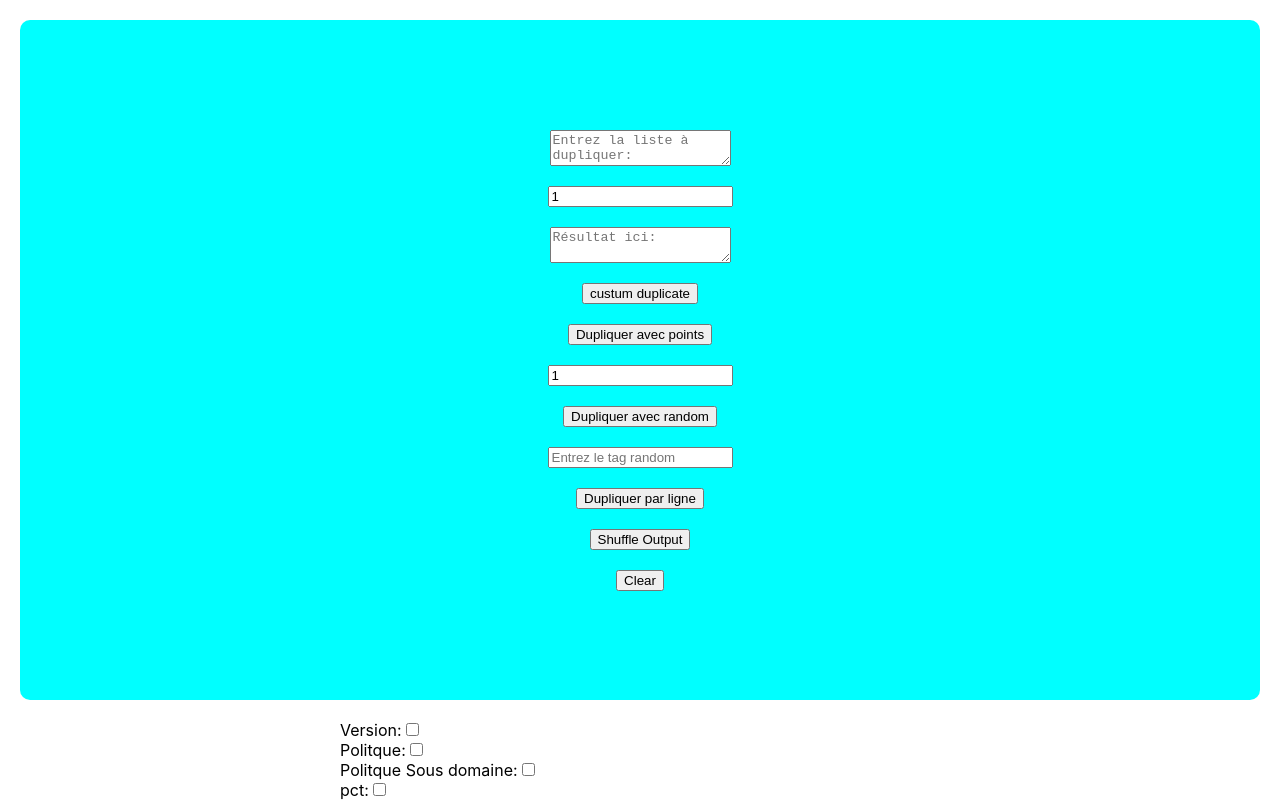
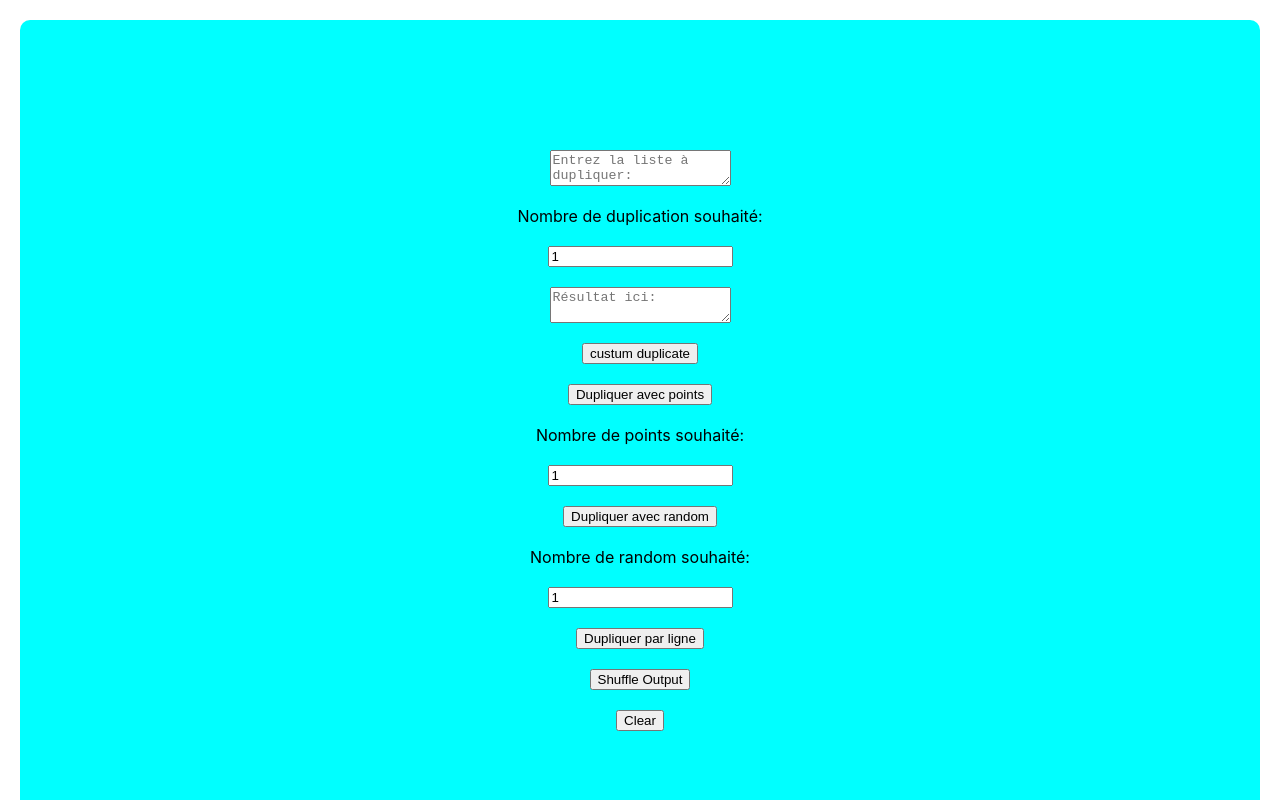
Before and after one commit to benchaayabayoub/Requests-tool, a React (Create React App) app in the folder frontend/: page / in a window 1280 px wide. Both pictures are taken after a click on the button "custum duplicate". Shown: the top 800 px of the page. Built offline with nearby package versions, Linux system fonts and the light colour scheme.

Commit message:
Derniere mise à jour

```diff
--- a/frontend/src/composants/Composant.module.css
+++ b/frontend/src/composants/Composant.module.css
@@ -4,7 +4,7 @@
     justify-content: center;
     flex-direction: column;
     align-items: center;
-    height: 80lvb;
+    height: 100lvb;
     margin: 20px;
     padding: 20px;
     border-radius: 10px;
--- a/frontend/src/composants/Duplicate.js
+++ b/frontend/src/composants/Duplicate.js
@@ -8,10 +8,10 @@ function Duplicate(){
   const [nbrPoints,setNbrPoints]=useState(1);
   const [output,setOutput]=useState("");
   const [btn,setBtn]=useState(false);
-  const [txtRandom,setTxtRandom]=useState("");
+  const [nbrRandom,setNbrRandom]=useState(1);
 
 
-  function custumDuplicate(){
+  function custumDuplicatePoints(){
 
       const rows=input.split(/\r?\n/).map(row=>row.trim()).filter(row=>row.trim()!=="");
       const tabResult=[];
@@ -26,6 +26,19 @@ function Duplicate(){
 
   }
 
+
+  function CustumDuplicateRandom(){
+    const rows=input.split(/\r?\n/).map(row=>row.trim()).filter(row=>row.trim() !=="");
+    const tabResult=[];
+
+    for(let i=0;i<nbFois;i++){
+      rows.forEach(row=>{
+        tabResult.push(addRandom(row,nbrRandom));
+      });
+    }
+    setOutput(tabResult.join("\n"));
+  }
+
   function addPoints(email,nbpoints){
     const [user,domaine]=email.split("@");
     let lettres=user.split("");
@@ -37,6 +50,25 @@ function Duplicate(){
 
     return `${lettres.join('')}@${domaine}`;
   }
+
+
+  function addRandom(email,nbRandom){
+    const [user,domaine]=email.split("@");
+    const tousCas="ABCDEFGHIJKLMNOPQRSTUVWXYZabcdefghijklmnopqrstuvwxyz0123456789";
+    let randomx="";
+
+    for(let i=0;i<nbRandom;i++){
+      const position=Math.floor(Math.random()* (tousCas.length));
+      randomx+=tousCas[position];
+    }
+
+   //return user+"+"+randomx+"@"+domaine;   OU:
+   return `${user}+${randomx}@${domaine}`;
+
+
+  }
+
+  //console.log(addRandom("exemple@gmail.com", 5));
 
 const duplicParLigne=()=>{
 
@@ -57,6 +89,13 @@ const duplicParLigne=()=>{
 
 
   function Shuffle(){
+    const out=output.split(/\r?\n/);
+     for (let i = out.length - 1; i > 0; i--) {
+      const j = Math.floor(Math.random() * (i + 1));
+      [out[i], out[j]] = [out[j], out[i]];
+    }
+
+    setOutput(out.join("\n"));
 
   }
 
@@ -65,14 +104,14 @@ const duplicParLigne=()=>{
     setNbfois(1);
     setOutput("");
     setNbrPoints(1);
-    setTxtRandom("");
+    setNbrRandom("");
   };
 
   return(
     <div className={style.div}>
 
     <textarea value={input} onChange={(e)=>setInput(e.target.value)} placeholder="Entrez la liste à dupliquer:"></textarea>
-    <input type="number" min={1} value={nbFois} onChange={(e)=>setNbfois(Number(e.target.value))} size={5}></input>
+    <label htmlFor="nombreFois">Nombre de duplication souhaité:</label><input type="number" id="nombreFois" min={1} value={nbFois} onChange={(e)=>setNbfois(Number(e.target.value))} size={5}></input>
     <textarea value={output} readOnly={true}  placeholder="Résultat ici:"></textarea>
 
 
@@ -81,12 +120,12 @@ const duplicParLigne=()=>{
     <button onClick={()=>setBtn(inverse=>!inverse)}>custum duplicate</button>
     {btn &&(
       <>
-      <button onClick={custumDuplicate}>Dupliquer avec points</button>
-      <input type="number" value={nbrPoints} onChange={(e)=>setNbrPoints(Number(e.target.value))} min={1} size={5}></input>
+      <button onClick={custumDuplicatePoints}>Dupliquer avec points</button>
+      <label htmlFor="nombrePoints">Nombre de points souhaité:</label> <input type="number" id="nombrePoints" value={nbrPoints} onChange={(e)=>setNbrPoints(Number(e.target.value))} min={1} size={5}></input>
 
 
-      <button>Dupliquer avec random</button>
-      <input type="text" value={txtRandom} onChange={(e)=>setTxtRandom(e.target.value)} placeholder="Entrez le tag random"></input>
+      <button onClick={CustumDuplicateRandom}>Dupliquer avec random</button>
+      <label htmlFor="nombrePoints">Nombre de random souhaité:</label><input type="number" value={nbrRandom} onChange={(e)=>setNbrRandom(Number(e.target.value))} placeholder="Entrez Nombre de random a generer" min={1} size={5}></input>
 
      </>
     )}
```
